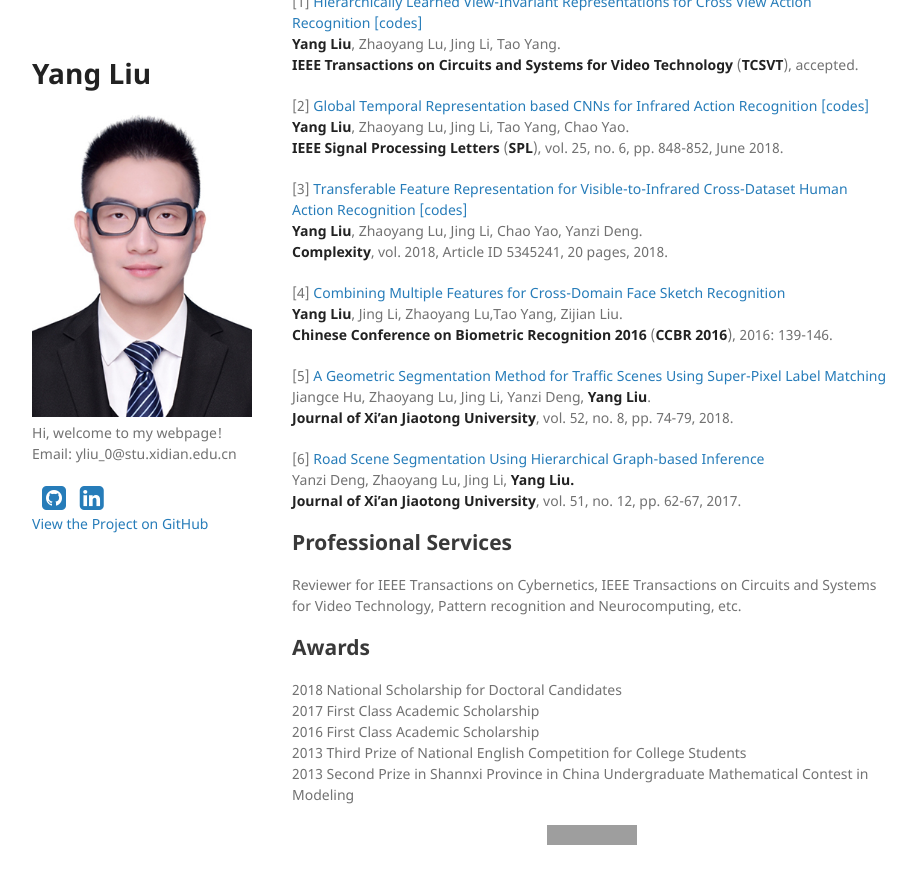
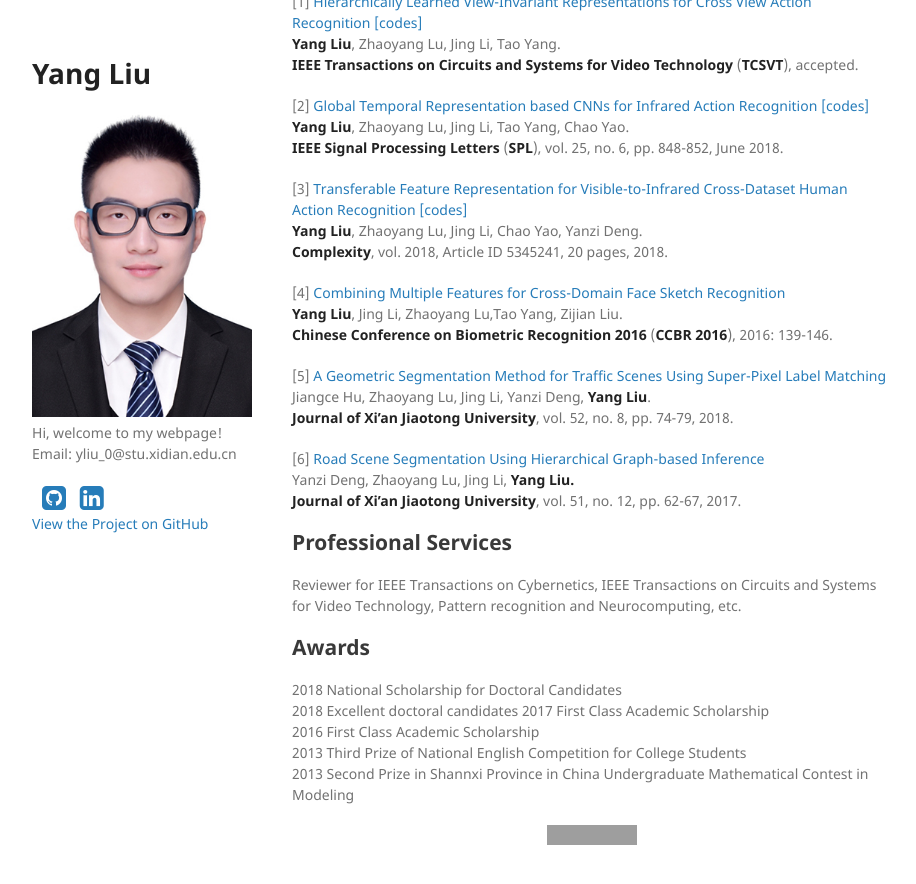
Before and after one commit to YangLiu9208/home, a Jekyll site: the page built from index.md, in a window 1280 px wide and 900 px high, scrolled down 1404 px. Shown: the top 884 px of the window, without its empty margins (178-1094 px from the left). Built offline with Jekyll 4.4.1, drawn with Linux system fonts in a browser that asks for light colours; a style sheet for code colours, icons or effects is not loaded; our own code applies the rules of GitHub Pages for plain Markdown files; grey boxes are pictures that could not be loaded.

Commit message:
Update index.md

```diff
--- a/index.md
+++ b/index.md
@@ -106,6 +106,7 @@ Reviewer for IEEE Transactions on Cybernetics, IEEE Transactions on Circuits and
 
 ## Awards
 2018 National Scholarship for Doctoral Candidates
+2018 Excellent doctoral candidates
 2017 First Class Academic Scholarship
 2016 First Class Academic Scholarship
 2013 Third Prize of National English Competition for College Students
```
